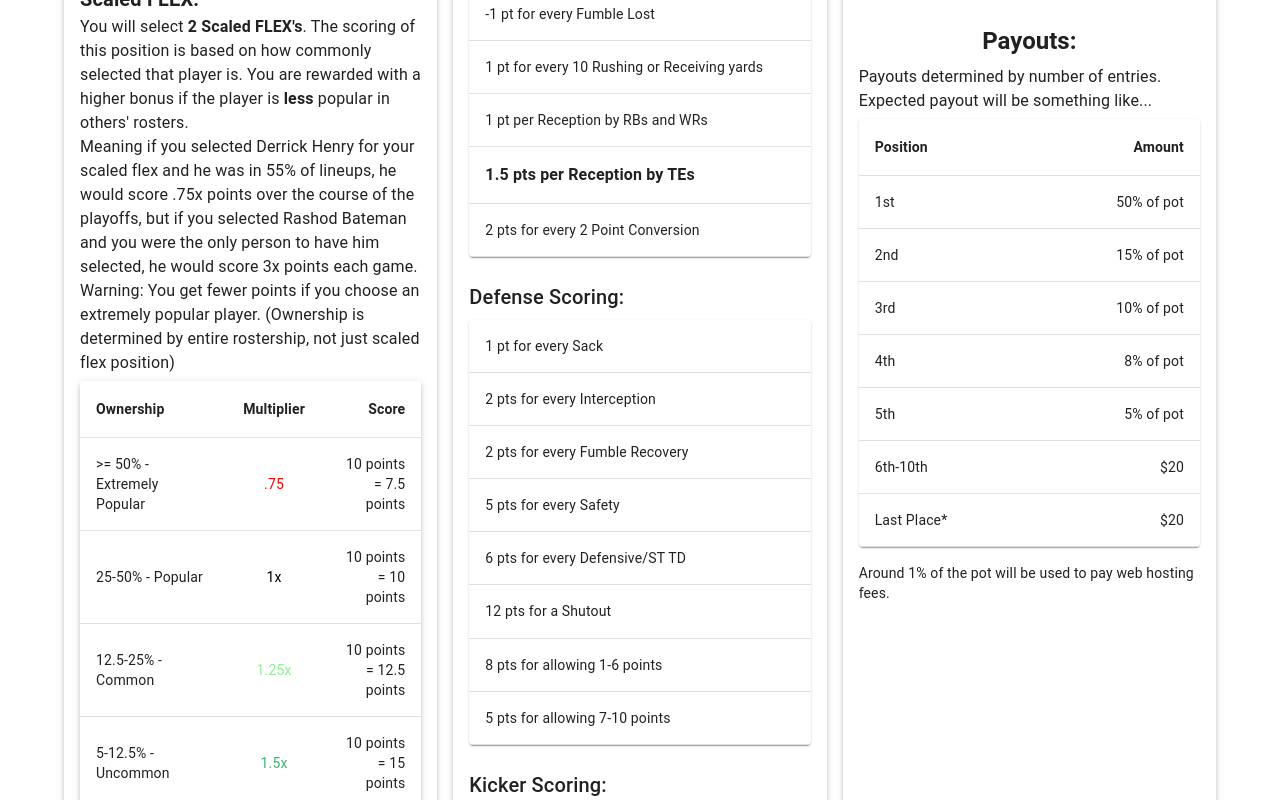
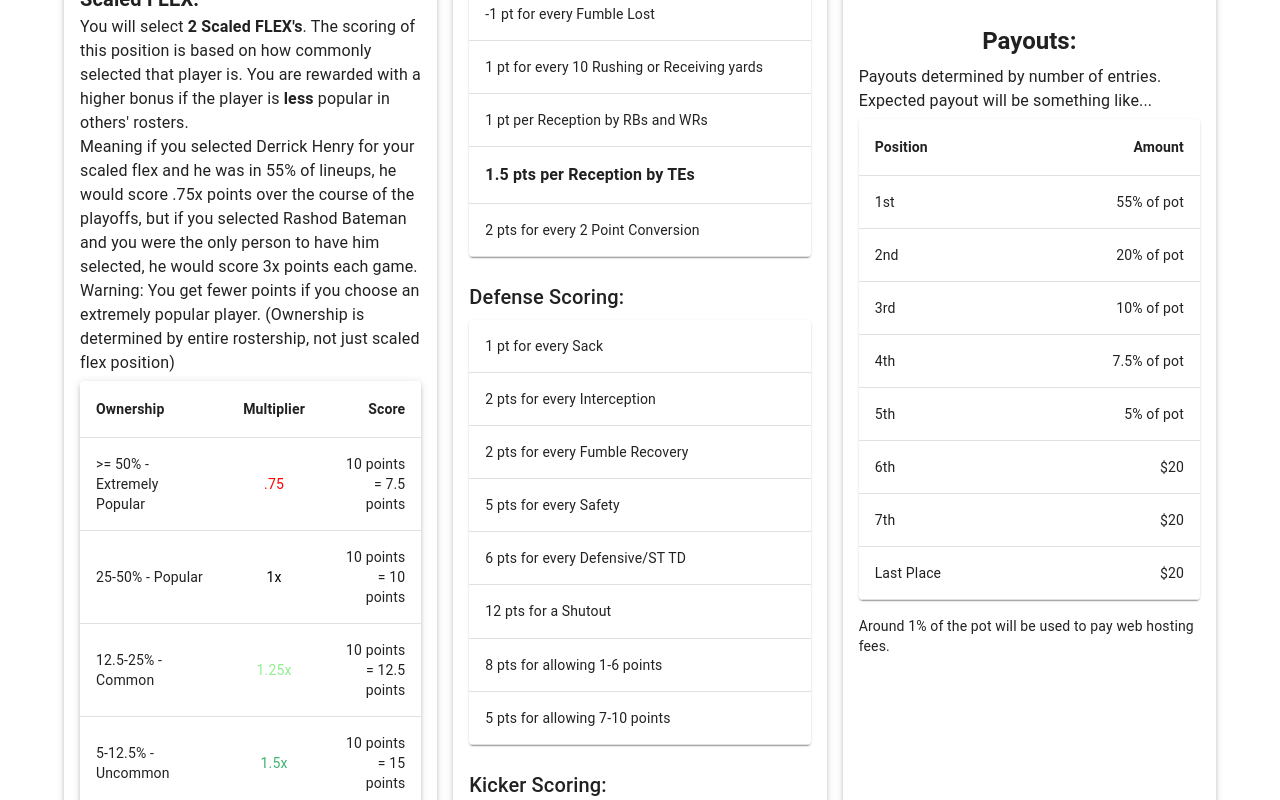
Before and after one commit to ekatnic/FantasyChallenge, a React (Create React App) app: page /rules in a window 1280 px wide. Shown: the part 469-1269 px from the top of the page. Built offline with nearby package versions, Linux system fonts and the light colour scheme; no server answers.

Commit message:
updated payouts in Rules.js component

```diff
--- a/src/components/Rules.js
+++ b/src/components/Rules.js
@@ -16,13 +16,14 @@ import ScaledFlexRulesTable from "./ScaledFlexRulesTable";
 
 export default function Rules() {
   const payouts = [
-    { position: "1st", amount: "50% of pot" },
-    { position: "2nd", amount: "15% of pot" },
+    { position: "1st", amount: "55% of pot" },
+    { position: "2nd", amount: "20% of pot" },
     { position: "3rd", amount: "10% of pot" },
-    { position: "4th", amount: "8% of pot" },
+    { position: "4th", amount: "7.5% of pot" },
     { position: "5th", amount: "5% of pot" },
-    { position: "6th-10th", amount: "$20" },
-    { position: "Last Place*", amount: "$20" },
+    { position: "6th", amount: "$20" },
+    { position: "7th", amount: "$20" },
+    { position: "Last Place", amount: "$20" },
   ];
 
   const pricing = [
```
